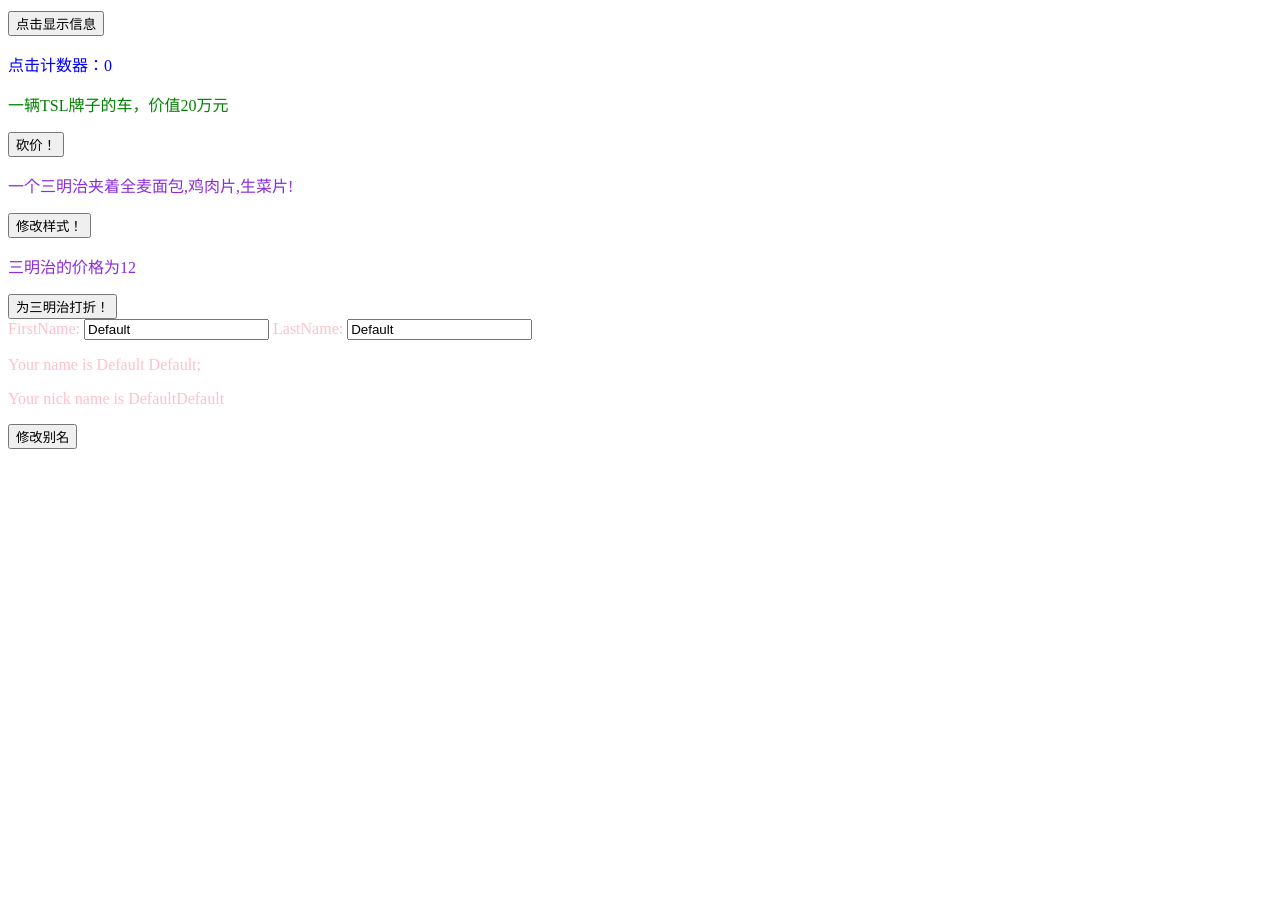
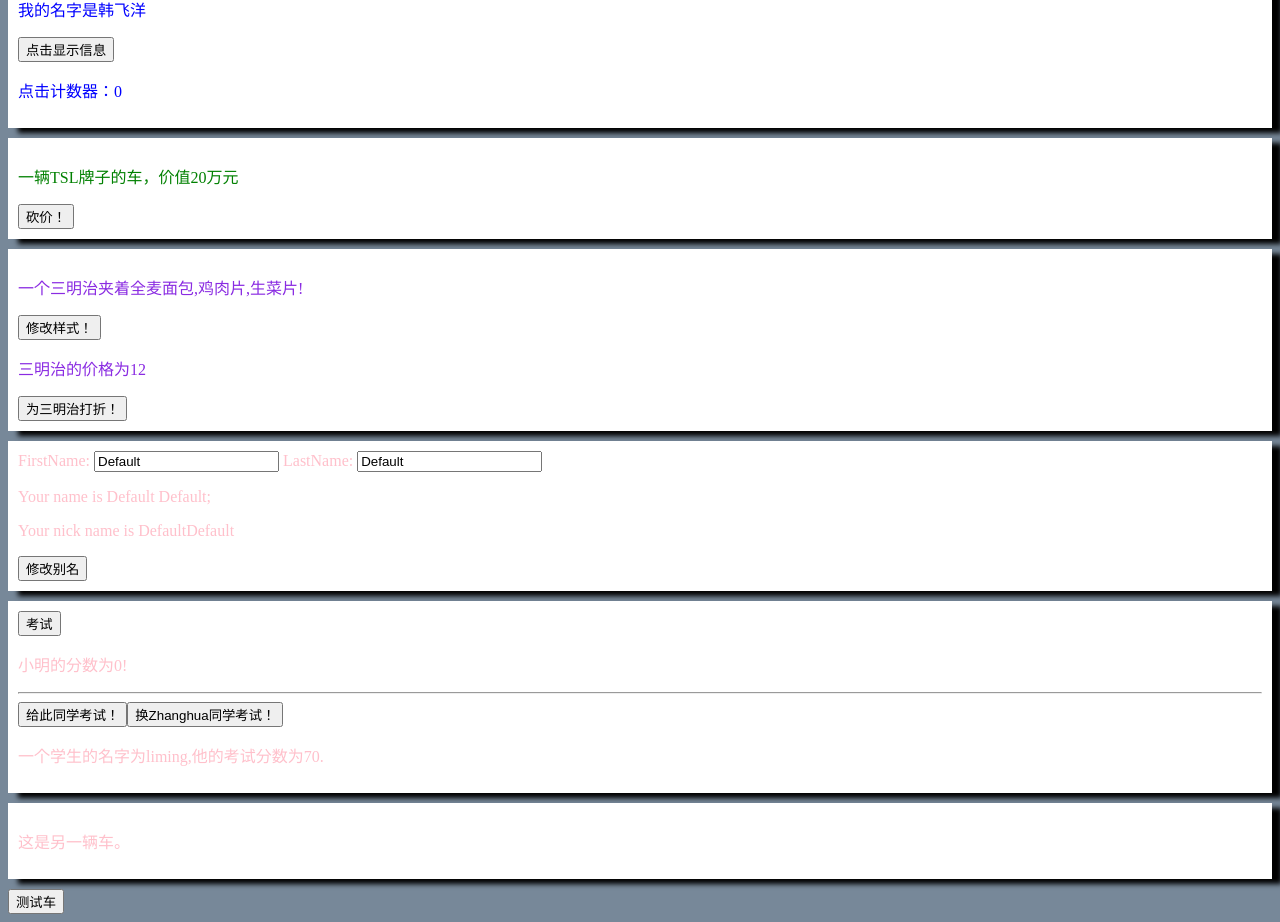
Before and after one commit to hfyZone/vue3_learn, a Vue app: page / in a window 1280 px wide. Shown: the part 109-1031 px from the top of the page. Before the commit the page ends 800 px from the top, so only its background shows below. Built offline with nearby package versions, Linux system fonts and the light colour scheme.

Commit message:
watch、ref、watchEffect

```diff
--- a/src/App.vue
+++ b/src/App.vue
@@ -5,28 +5,63 @@
     <Car/>
     <Sandwich/>
     <Name/>
+    <ClassRoom></ClassRoom>
+    <AnotherCar ref="anotherCar"></AnotherCar>
+    <button @click="testCar">测试车</button>
   </div>
 </template>
 
-<script lang="ts">
+<script lang="ts" setup>
 import Person from "@/components/Person.vue";
 import Car from "@/components/Car.vue";
 import Sandwich from "@/components/Sandwich.vue";
 import Name from "@/components/Name.vue";
+import ClassRoom from "@/components/ClassRoom.vue";
+import AnotherCar from "@/components/AnotherCar.vue"
 
-export default {
-  name: 'App',// 组件的名字
-  components:{// 注册vue组件
-    Person,
-    Car,
-    Sandwich,
-    Name
-  }
+import {ref} from "vue";
+
+let anotherCar = ref();//这个首先执行与点击事件执行的一样
+// testCar();直接运行会崩溃掉，因为此时thisCarName是不存在的，实际上整个anotherCar的对象都与下边的不同
+function testCar() {
+  console.log('这个是父组件Vue读取子组件AnotherCar', anotherCar.value.thisCarName);
 }
+
 </script>
+<!--以下是vue2的写法-->
+<!--<script lang="ts">-->
+<!--import Person from "@/components/Person.vue";-->
+<!--import Car from "@/components/Car.vue";-->
+<!--import Sandwich from "@/components/Sandwich.vue";-->
+<!--import Name from "@/components/Name.vue";-->
+<!--import ClassRoom from "@/components/ClassRoom.vue";-->
+
+<!--export default {-->
+<!--  name: 'App',// 组件的名字-->
+<!--  components:{-->
+<!--    ClassRoom,-->
+<!--// 注册vue组件-->
+<!--    Person,-->
+<!--    Car,-->
+<!--    Sandwich,-->
+<!--    Name-->
+<!--  }-->
+<!--}-->
+<!--</script>-->
 
 <style>
+body {
+  background: lightslategray;
+}
+
 .app {
   color: pink;
 }
+
+.app div {
+  background: white;
+  margin: 10px 0;
+  box-shadow: 10px 5px 5px black;
+  padding: 10px 10px;
+}
 </style>
--- /dev/null
+++ b/src/components/AnotherCar.vue
@@ -0,0 +1,22 @@
+<template>
+  <!--  <div id="thisCar">-->
+  <!--    <p>这是另一辆车。</p>-->
+  <!--  </div>-->
+  <div ref="thisCar">
+    <p>这是另一辆车。</p>
+  </div>
+</template>
+
+<script lang="ts" setup>
+//使用thisCar做id会在Car中撞车
+// console.log(document.getElementById("thisCar"));
+import {ref} from 'vue';
+let thisCarName = ref("Bench");
+let thisCar = ref();
+console.log('ref属性的标签：', thisCar);
+defineExpose({thisCarName});
+</script>
+
+<style>
+
+</style>
--- a/src/components/Car.vue
+++ b/src/components/Car.vue
@@ -1,5 +1,5 @@
 <template>
-  <div class="car">
+  <div class="car" id="thisCar">
     <p>一辆{{car.brand}}牌子的车，价值{{car.price}}万元</p>
     <button @click="bargain">砍价！</button>
   </div>
--- /dev/null
+++ b/src/components/ClassRoom.vue
@@ -0,0 +1,90 @@
+<template xmlns="http://www.w3.org/1999/html">
+  <div>
+    <!--    watch监视基础数据-->
+    <button @click="test">考试</button>
+    <p>小明的分数为{{ score }}!</p>
+    <!--    watch监视对象数据-->
+    <hr>
+    <button @click="testStudent">给此同学考试！</button>
+    <button @click="testZhanghua">换Zhanghua同学考试！</button>
+    <p>一个学生的名字为{{ student.name }},他的考试分数为{{ student.score }}.</p>
+
+  </div>
+</template>
+<!--ClassRoom 里学生的行为被老师监视（watch），当学生行为发生变化时，老师会随之发生变化-->
+<script lang="ts" setup>
+import {reactive, ref, watch, watchEffect} from 'vue';
+
+// watch监视基础数据
+let score = ref(0);
+
+function test() {
+  score.value = Math.floor(Math.random() * 100) + 1;
+}
+
+// 此处score不需要.ref,watch接收的是一个代理对象
+const stopWatch = watch(score, (newV, oldV) => {
+  console.log(newV, oldV);
+  if (score.value === 100) {
+    stopWatch();//watch返回自己的停止方法，在内部使用来停止监视
+  }
+})
+
+// watch监视对象数据（属性值、引用）
+let student = ref({name: "liming", score: 70, family: {daddy: "Joe", mommy: "Jane"}});
+
+function testStudent() {
+  student.value.score = Math.floor(Math.random() * 100) + 1;
+}
+
+function testZhanghua() {
+  //注意此地：如果student使用reactive，此处可以要使用Object.assign({}),这是reactive的局限性;
+  //使用ref响应式student，可以正常修改；
+  student.value = {name: 'zhanghua', score: 22, family: {daddy: "Smith", mommy: "Lois"}};
+}
+
+// reactive默认开启深度监视
+watch(student, (newV, oldV) => {
+  // 对象监视的新旧值为Proxy(Object)
+  console.log(newV, oldV);
+}, {deep: true, immediate: true})//watch还有第三个选项，进入官网查看
+// 监视的选项deep为true的时候，会在修改属性值的时候也触发newV和oldV都是新的值；
+// 默认为false，此时只有引用地址变更的时候会触发。
+
+// 4、监视响应式对象中的某个基本类型属性，使用getter
+watch(() => student.value, (newValue, oldValue) => {
+  console.log("student已修改", newValue, oldValue);
+})
+// 如果是监视student.value.family，如果family对象被整体替换，则无法监视
+// watch(student.value.family,(newValue,oldValue)=>{
+//   console.log("student.family已修改", newValue, oldValue);
+// })
+// 如果使用函数，推荐，则会监视地址的变化
+watch(() => student.value.family, (newValue, oldValue) => {
+  console.log("student.family已修改", newValue, oldValue);
+})
+
+// 监视多个数据,此时newValue和oldValue为数组。
+watch([() => student.value.name, () => student.value.score], (newValue, oldValue) => {
+  console.log('监视name和score', newValue, oldValue);
+});
+let weather = "cloudy";
+// watchEffect无需传入监控值，会检测在方法内的所有值的变化而触发watch
+watchEffect(()=>{
+  if(student.value.name === 'zhanghua'){
+    console.log("zhanghua来了");
+  }else{
+    console.log("不是zhanghua");
+  }
+  if(weather === "cloudy"){
+    console.log('今天是雨天');
+  }else{
+    console.log('今天不是雨天');
+  }
+})
+
+</script>
+
+<style>
+
+</style>
```
Also changed, not shown: src/components/Gate.vue (added), 1 other file (tests, documents, lock files or other folders).
